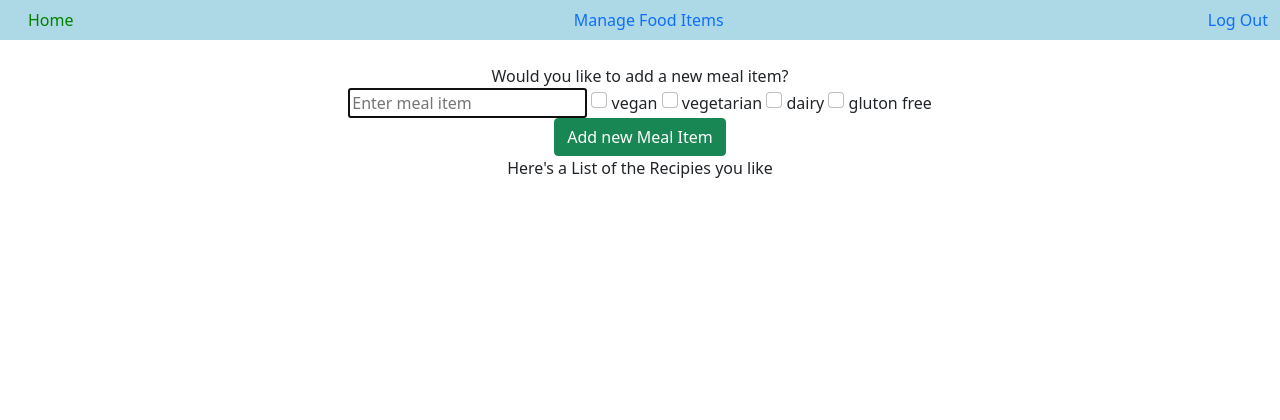
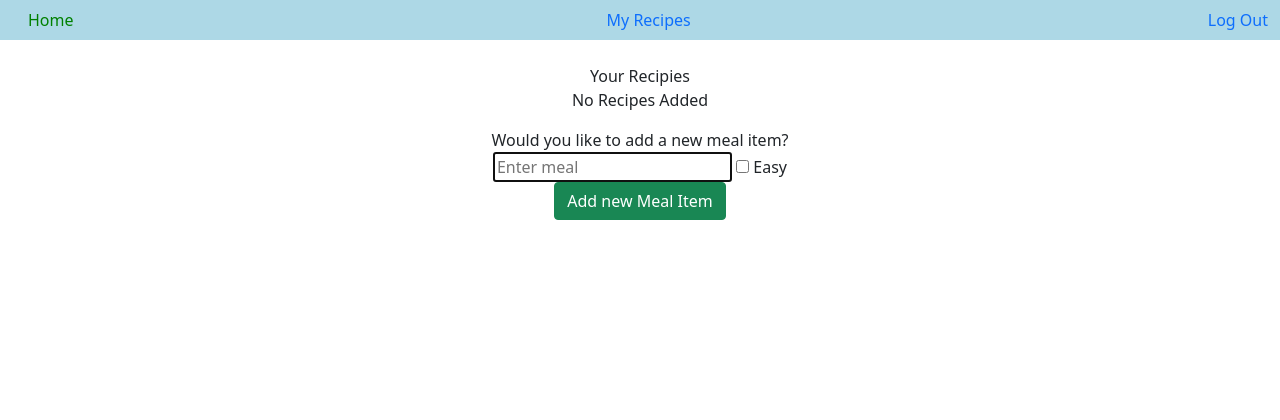
Before and after one commit to zshep/meal_finder, a Flask app: template templates/food.html in a window 1280 px wide. Shown: the top 420 px of the page. Run offline with Flask 3, Linux system fonts and the light colour scheme; the template is opened without the code that fills it, so the values that code supplies are empty; a user stored in the database is signed in.

Commit message:
fixed the tables so now all tables load. Finished add_meal route, can succesfully add new meals. Working on deleting and updating meals.

```diff
--- a/app.py
+++ b/app.py
@@ -175,39 +175,54 @@ def register():
 
 
 
-@app.route("/food", methods =["GET", "POST"] )
+@app.route("/add_meal", methods =["GET", "POST"] )
 @login_required
-def food():
+def add_meal():
+    #handling Get request
     if request.method == "GET":
 
         #grab the users meal items from DB
+
         db = get_db()
-        foods = db.cursor()
+        res = db.cursor().execute("SELECT meal_name FROM meal_items WHERE person_id = (?)", [session['user_id']])
+        meals = res.fetchall()
+        print(meals)
 
 
+        #empty list to hold meals
+        meal_list = []
+        for meal in meals:
+            print(meal[0])
+            meal_list.append(meal[0])
 
+        print(meal_list)
+        db.close()
 
-        #make variables to hold food info in order to be displayed on page
-        return render_template("/food.html")
+        return render_template("/food.html", meal_list = meal_list)
+    #handling Post request
     else:
-        new_food_item = request.form.get("foodname")
-        is_vegan = request.form.get("vegan")
-        is_vegetarian = request.form.get("vegetarian")
-        dairy = request.form.get("dairy")
-        glutonfree = request.form.get("gf")
+        meal_name = request.form.get("mealname")
+        is_easy = request.form.get("easy")
+        print(meal_name, is_easy)
 
-        print("new food: ", new_food_item)
-        print("is it vegan?", is_vegan)
-        print("is it vegetarian?", is_vegetarian)
-        print("does it have dairy?", dairy)
-        print("is it gluton free? ", glutonfree)
+        new_meal = [meal_name, is_easy, session['user_id']]
 
+        # add new meal item to db
+        db = get_db()
+        db.cursor().execute("INSERT INTO meal_items(meal_name, is_easy, person_id) VALUES(?,?,?)", new_meal)
 
-
-
+        db.commit()
+        db.close()
 
         return render_template("/food.html")
 
+@app.route("/delete_meal", methods = ["DELETE"])
+@login_required
+def delete_meal():
+    print("delete meal button was pressed")
+
+
+    return render_template("food.html")
 
 @app.route("/jedi")
 def jedi():
--- a/templates/food.html
+++ b/templates/food.html
@@ -3,21 +3,31 @@
 {% block main %}
 
     <container class="container">
+        <div class="container justify-content-center">
+            <h8> Your Recipies</h8>
+            {% if meal_list %}
+                {% for meal in meal_list %}
+                    <ul>
+                        <li>{{ meal }}</li>
+                        <form action="/delete_meal" method="DELETE">
+                            <input type ="submit" value="Delete"/>
+                        </form>
+                    </ul>
+                {% endfor %}
+            {% else %}
+
+                <p>No Recipes Added</p>
+
+            {% endif %}
+        </div>
+
         <div class="justify-content-center">
             <h8>Would you like to add a new meal item?</h8>
-            <form action="/food" method ="post">
+            <form action="/add_meal" method ="post">
                 <div>
-                    <input autocomplete="off" type ="text" autofocus name = "foodname" placeholder="Enter meal item">
-
-                    <input class="form-check-input" type ="checkbox" id="vegan" name="vegan" value="vegan">
-                    <label for="vegan">vegan</label>
-                    <input class="form-check-input"type="checkbox" id="vegetarian" name="vegetarian" value="vegetarian" value="vegetarian">
-                    <label for="vegetarian">vegetarian</label>
-                    <input class="form-check-input" type="checkbox" id="dairy" name="dairy" value="dairy">
-                    <label for ="dairy">dairy</label>
-                    <input class="form-check-input" type="checkbox" id="gf" name="gf" value="gf">
-                    <label for="gf">gluton free</label>
-
+                    <input autocomplete="off" type ="text" autofocus name = "mealname" placeholder="Enter meal">
+                    <input type="checkbox" name="easy">
+                    <label>Easy</label>
 
                 </div>
                 <button type="submit" class="btn btn-success"> Add new Meal Item</button>
@@ -26,14 +36,7 @@
 
             </form>
         </div>
-        <div class="container justify-content-center">
-            <h8> Here's a List of the Recipies you like</h8>
-            {% for food in foods %}
-                <ul>
-                    <li>{ food }</li>
-                </ul>
-            {% endfor %}
-        </div>
+
 
 
 
--- a/templates/layout.html
+++ b/templates/layout.html
@@ -31,7 +31,7 @@
             {% if session["name"] %}
             <ul class="navbar-nav ms-auto list-group-horizontal">
 
-                <li><a class="nav-link active" href="/food">Manage Food Items</a></li>
+                <li><a class="nav-link active" href="/add_meal">My Recipes</a></li>
 
             </ul>
             <ul class="navbar-nav ms-auto list-group-horizontal">
```
Also changed, not shown: db/db.py (+7 -7 lines), foods.db, 2 other files.
